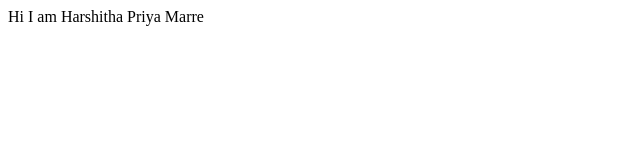
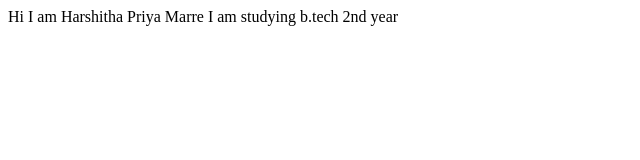
Before and after one commit to harshithamarre/Portfolio, a plain HTML site: page index.html in a window 1280 px wide. Shown: the whole page, without its empty margins (0-640 px from the left). Drawn offline with Linux system fonts and the light colour scheme.

Commit message:
Added files

```diff
--- a/index.html
+++ b/index.html
@@ -6,5 +6,7 @@
     </head>
     <body>
         Hi I am Harshitha Priya Marre
+
+        I am studying b.tech 2nd year
     </body>
 </html>
```
